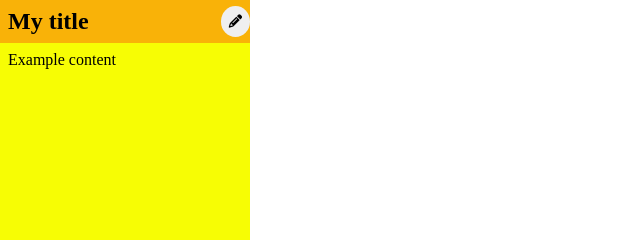
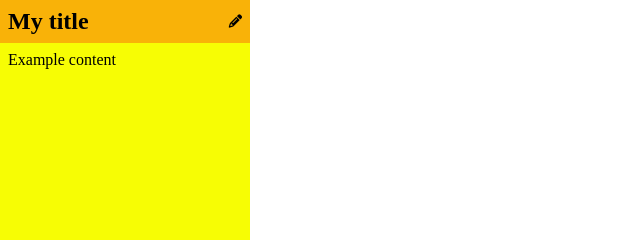
Before and after one commit to Haivex/sticky-notes, a website with bundled scripts: page src/static/index.html in a window 1280 px wide. Shown: the top 240 px of the page, 0-640 px from the left. Built offline with nearby package versions, Linux system fonts and the light colour scheme.

Commit message:
style: button alpha color

```diff
--- a/src/static/index.css
+++ b/src/static/index.css
@@ -37,8 +37,10 @@
 .action_button {
   padding: 8px;
   border-radius: 50%;
+  background-color: transparent;
 }
 
 .action_button:hover {
   cursor: pointer;
+  background-color: rgba(0, 0, 0, 0.2);
 }
```
